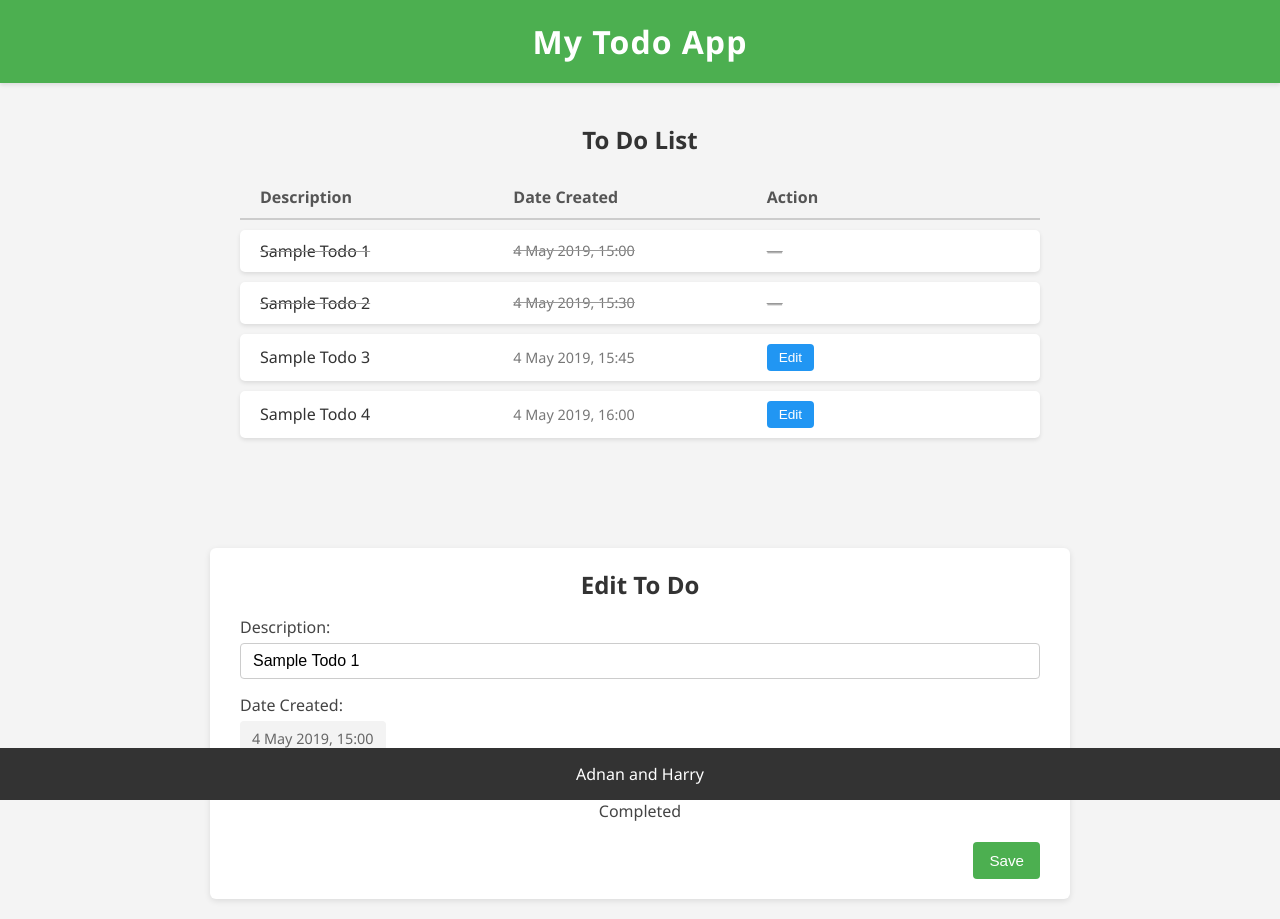
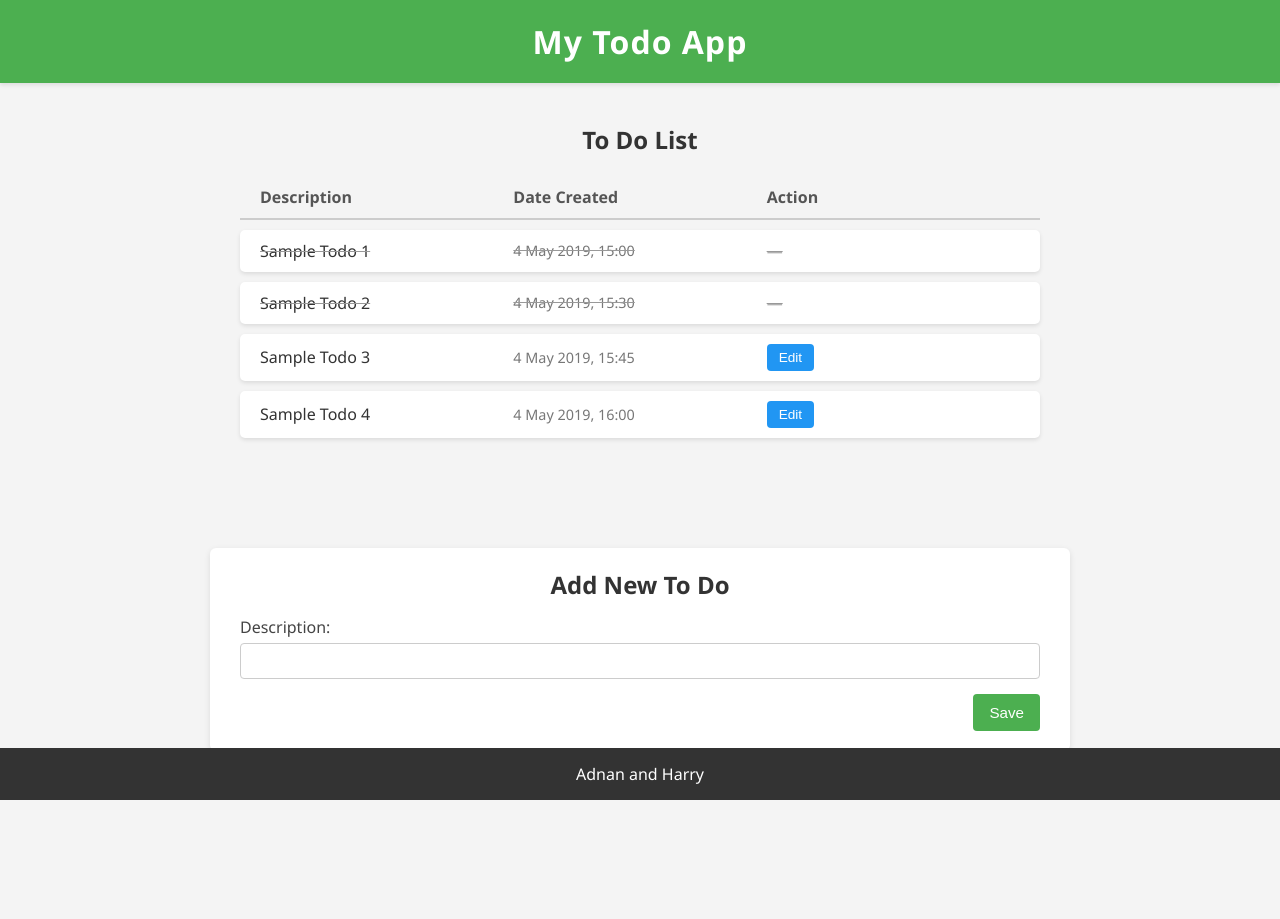
Before and after one commit to HTaylor978/ReactPractice, a React (Create React App) app: page / in a window 1280 px wide. After the commit the page ends 800 px from the top, so only its background shows below. Built offline with nearby package versions, Linux system fonts and the light colour scheme.

Commit message:
EDITTED: AddEditToDo to add function to create new todo (WIP)

```diff
--- a/src/App.js
+++ b/src/App.js
@@ -12,7 +12,7 @@ function App() {
     <div>
       <Header />
       <ToDoList todos={data} />
-      <AddEditToDo todo={new ToDoModel(data[0].todoDescription, data[0].todoDateCreated, data[0].todoCompleted)}/>
+      <AddEditToDo />
       <Footer />
     </div>
   );
--- a/src/ToDoModel.js
+++ b/src/ToDoModel.js
@@ -2,44 +2,48 @@ class ToDoModel {
     static lastId = 0;
 
     constructor(description, date, completed) {
-        this.id = ++ToDoModel.lastId;
-        this.description = description;
-        this.completed = completed;
-        this.date = new Intl.DateTimeFormat('en-GB', {
+        this._id = ++ToDoModel.lastId;
+        this.todoDescription = description;
+        this.todoDateCreated = date;
+        this.todoCompleted = completed;
+    };
+
+    getId() {
+        return this._id;
+    };
+
+    getDescription() {
+        return this.todoDescription;
+    };
+
+    getDate() {
+        return this.todoDateCreated;
+    };
+
+    getFormattedDate() {
+        return new Intl.DateTimeFormat('en-GB', {
             year: 'numeric',
             month: 'short',
             day: 'numeric',
             hour: '2-digit',
             minute: '2-digit'
-            }).format(new Date(date));
-    };
-
-    getId() {
-        return this.id;
-    };
-
-    getDescription() {
-        return this.description;
-    };
-
-    getDate() {
-        return this.date;
-    };
+            }).format(new Date(this.todoDateCreated));
+    }
 
     getCompleted() {
-        return this.completed;
+        return this.todoCompleted;
     };
 
     setDescription(description) {
-        this.description = description;
+        this.todoDescription = description;
     };
 
     setDate(date) {
-        this.date = date;
+        this.todoDateCreated = date;
     };
 
     setCompleted(completed) {
-        this.completed = completed;
+        this.todoCompleted = completed;
     };
 };
 
--- a/src/components/AddEditToDo.jsx
+++ b/src/components/AddEditToDo.jsx
@@ -1,10 +1,17 @@
 import React, { useState } from 'react';
 import '../App.css';
+import ToDoModel from '../ToDoModel';
 
 const AddEditToDo = ({ todo }) => {
-  const [description, setDescription] = useState(todo ? todo.getDescription() : '');
-  const [completed, setCompleted] = useState(todo ? todo.getCompleted() : false);
-  const [date, setDate] = useState(todo ? todo.getDate() : '');
+	const [description, setDescription] = useState(todo ? todo.getDescription() : '');
+	const [completed, setCompleted] = useState(todo ? todo.getCompleted() : false);
+	const date = todo ? todo.getFormattedDate() : '';
+
+  const createToDo = (description) => {
+    const today = new Date();
+    todo = new ToDoModel(description, today, false);
+    console.log(todo);
+	};
 
   return (
     <div className="todo-form-container">
@@ -41,7 +48,7 @@ const AddEditToDo = ({ todo }) => {
           </>
         )}
 
-        <button type="submit">Save</button>
+        <button type="submit" onClick={createToDo(description)}>Save</button>
       </form>
     </div>
   );
--- a/src/components/ToDoList.jsx
+++ b/src/components/ToDoList.jsx
@@ -19,7 +19,7 @@ const ToDoList = ({ todos, onEdit }) => {
             {todoModels.map(todo => (
                 <ToDoItem
                     key={todo.getId()}
-                    date={todo.getDate()}
+                    date={todo.getFormattedDate()}
                     description={todo.getDescription()}
                     completed={todo.getCompleted()}
                     onEdit={() => onEdit(todo.getId())}
--- /dev/null
+++ b/test.js
@@ -0,0 +1,2 @@
+const date = new Date()
+console.log(date)
```
